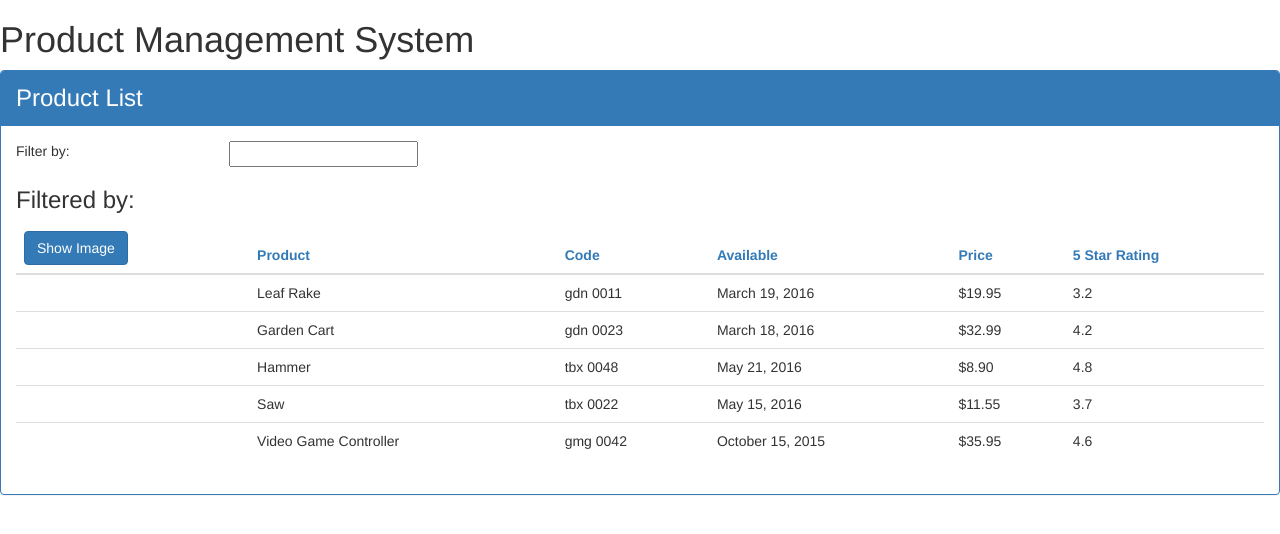
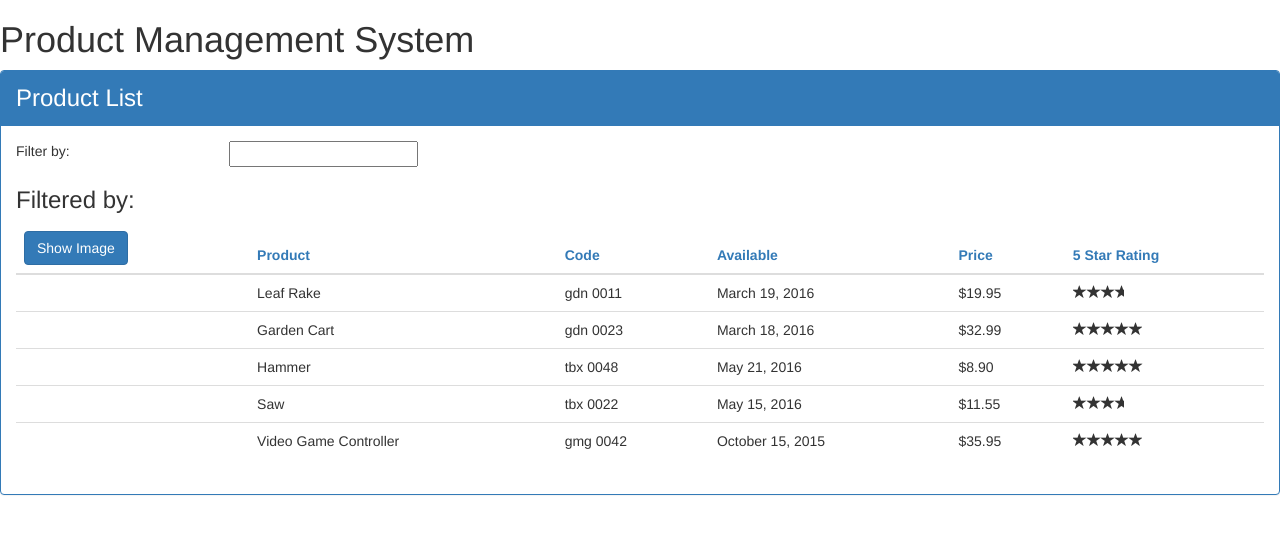
Before and after one commit to dennisXZX/angular-pms, an Angular app: page / in a window 1280 px wide. Shown: the top 534 px of the page. Built offline with nearby package versions, Linux system fonts and the light colour scheme.

Commit message:
added star component

```diff
--- a/src/app/app.module.ts
+++ b/src/app/app.module.ts
@@ -4,6 +4,7 @@
 
 import { AppComponent } from "./app.component";
 import { ProductListComponent } from "./products/product-list.component";
+import { StarComponent } from './shared/star.component';
 import { ConvertToSpacesPipe } from "./shared/convert-to-spaces.pipe";
 
 @NgModule({
@@ -14,6 +15,7 @@
   declarations: [
     AppComponent,
     ProductListComponent,
+    StarComponent,
     ConvertToSpacesPipe
   ],
   providers: [],
--- a/src/app/products/product-list.component.html
+++ b/src/app/products/product-list.component.html
@@ -51,7 +51,11 @@
             <td>{{ product.productCode | lowercase | convertToSpaces:'-' }}</td>
             <td>{{ product.releaseDate }}</td>
             <td>{{ product.price | currency:'USD':true:'1.2-2' }}</td>
-            <td>{{ product.starRating }}</td>
+            <td>
+                <pm-star
+                        [rating]='product.starRating'
+                        (ratingClicked)='onRatingClicked($event)'></pm-star>
+            </td>
           </tr>
         </tbody>
       </table>
--- a/src/app/products/product-list.component.ts
+++ b/src/app/products/product-list.component.ts
@@ -32,7 +32,7 @@
       "releaseDate": "March 19, 2016",
       "description": "Leaf rake with 48-inch wooden handle.",
       "price": 19.95,
-      "starRating": 3.2,
+      "starRating": 3,
       "imageUrl": "http://openclipart.org/image/300px/svg_to_png/26215/Anonymous_Leaf_Rake.png"
     },
     {
@@ -42,7 +42,7 @@
       "releaseDate": "March 18, 2016",
       "description": "15 gallon capacity rolling garden cart",
       "price": 32.99,
-      "starRating": 4.2,
+      "starRating": 4,
       "imageUrl": "http://openclipart.org/image/300px/svg_to_png/58471/garden_cart.png"
     },
     {
@@ -52,7 +52,7 @@
       "releaseDate": "May 21, 2016",
       "description": "Curved claw steel hammer",
       "price": 8.9,
-      "starRating": 4.8,
+      "starRating": 5,
       "imageUrl": "http://openclipart.org/image/300px/svg_to_png/73/rejon_Hammer.png"
     },
     {
@@ -62,7 +62,7 @@
       "releaseDate": "May 15, 2016",
       "description": "15-inch steel blade hand saw",
       "price": 11.55,
-      "starRating": 3.7,
+      "starRating": 3,
       "imageUrl": "http://openclipart.org/image/300px/svg_to_png/27070/egore911_saw.png"
     },
     {
@@ -72,7 +72,7 @@
       "releaseDate": "October 15, 2015",
       "description": "Standard two-button video game controller",
       "price": 35.95,
-      "starRating": 4.6,
+      "starRating": 4,
       "imageUrl": "http://openclipart.org/image/300px/svg_to_png/120337/xbox-controller_01.png"
     }
   ];
@@ -95,4 +95,8 @@
   toggleImage(): void {
     this.showImage = !this.showImage;
   }
+
+  onRatingClicked(message: string): void {
+    this.pageTitle = `This product is ${message} stars`;
+  }
 }
--- a/src/app/shared/star.component.html
+++ b/src/app/shared/star.component.html
@@ -1,7 +1,8 @@
 <div class="crop"
-    [style.width.px]="starWidth"
-    [title]="rating">
-    <div style="width: 86px">
+    [style.width.px]="starContainerWidth"
+    [title]="rating"
+    (click)="onClick()">
+    <div [style.width.px]="starWidth">
         <span class="glyphicon glyphicon-star"></span>
         <span class="glyphicon glyphicon-star"></span>
         <span class="glyphicon glyphicon-star"></span>
--- /dev/null
+++ b/src/app/shared/star.component.ts
@@ -0,0 +1,24 @@
+import {Component, OnChanges, Input, Output, EventEmitter} from '@angular/core';
+
+@Component({
+  selector: 'pm-star',
+  templateUrl: './star.component.html',
+  styleUrls: ['./star.component.css']
+})
+export class StarComponent implements OnChanges {
+  @Input() rating: number;
+  starContainerWidth: number;
+  starWidth: number = 86;
+  @Output() ratingClicked: EventEmitter<number> = new EventEmitter();
+
+  ngOnChanges(): void {
+    // dynamically calculate width of the star container based on rating
+    // star container is set to 'overflow: hidden' so stars beyond its width
+    // would not be displayed
+    this.starContainerWidth = (this.rating * this.starWidth) / 5;
+  }
+
+  onClick(): void {
+    this.ratingClicked.emit(this.rating);
+  }
+}
```
